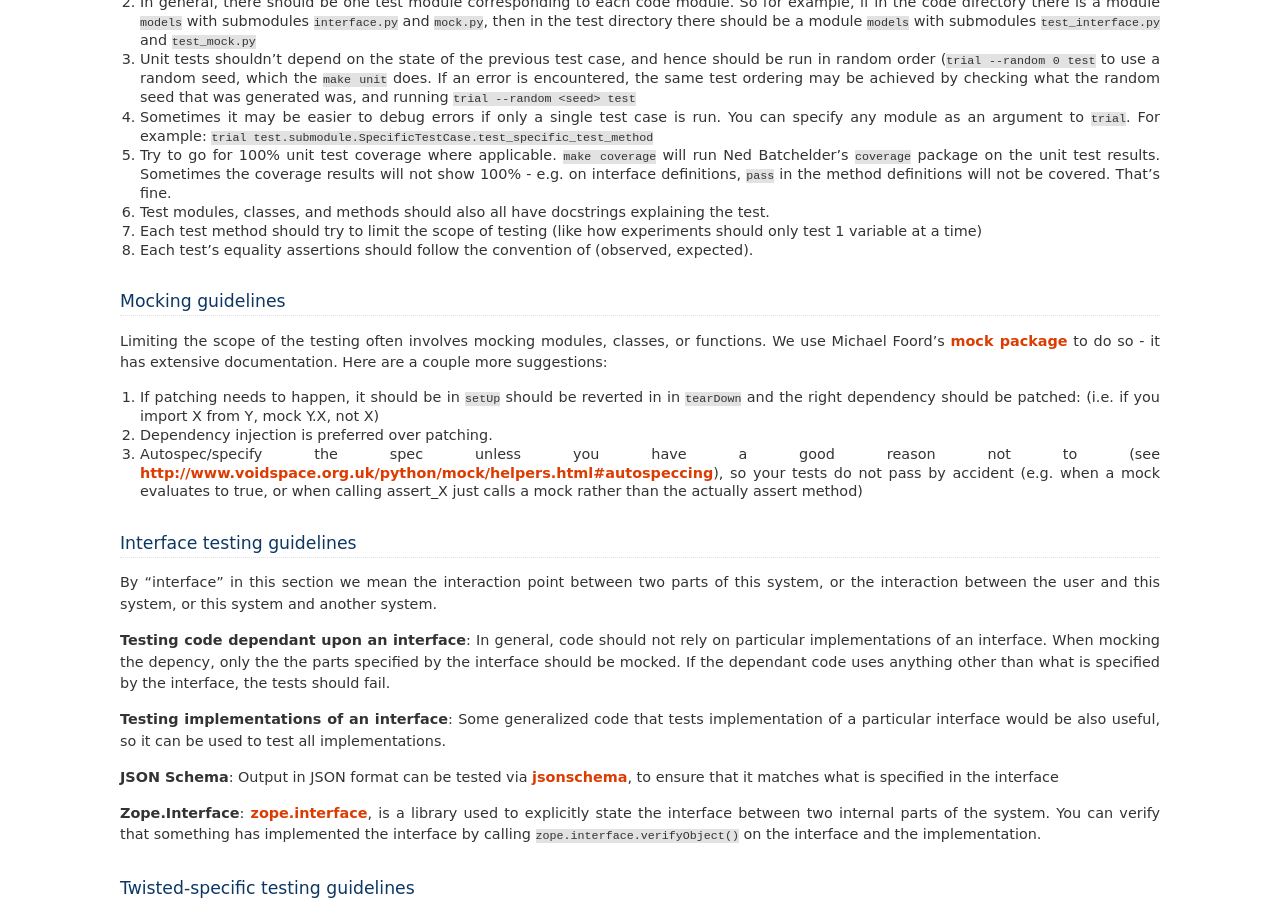
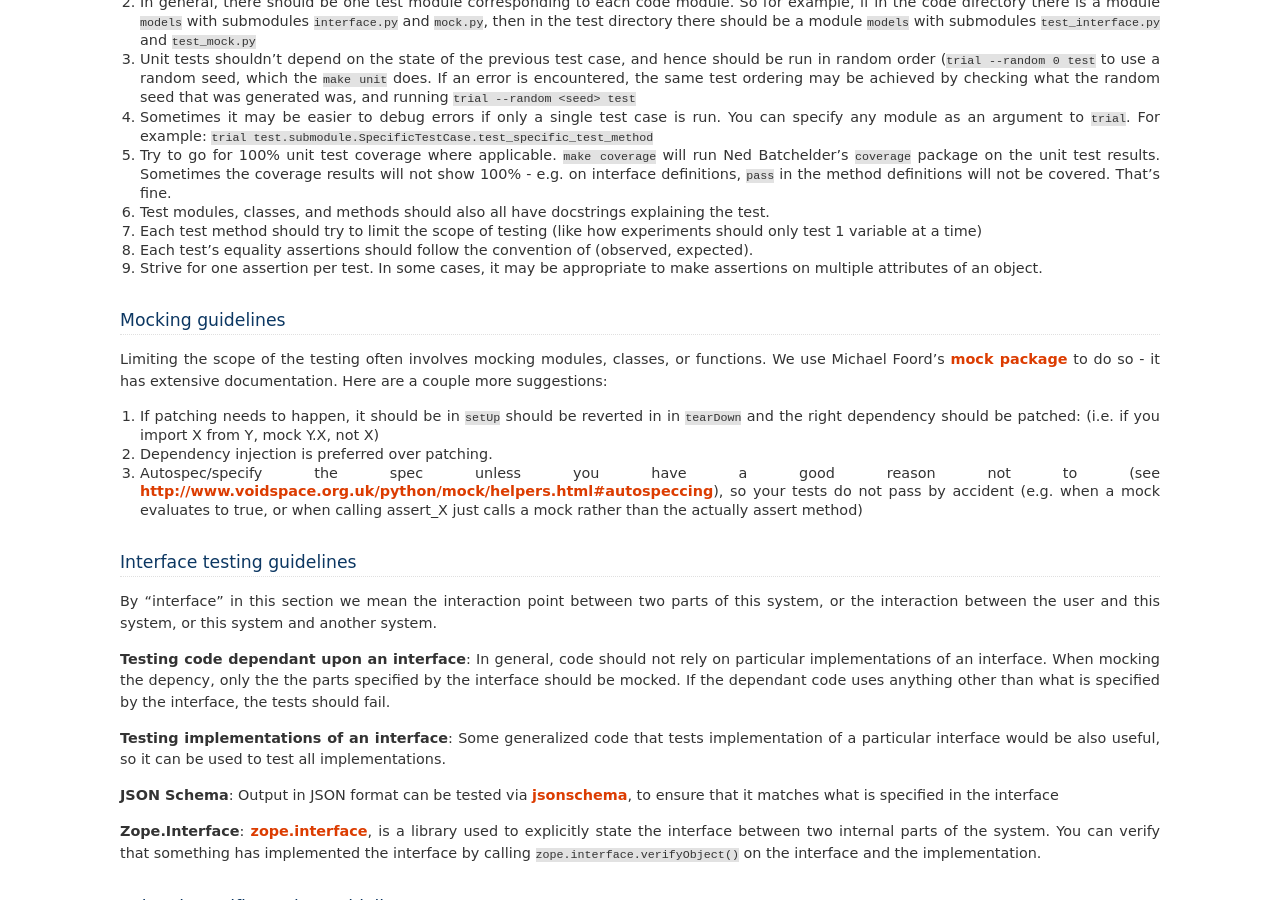
Before and after one commit to rackerlabs/otter, a Sphinx documentation site: the page built from doc/standards.rst, in a window 1280 px wide and 900 px high, scrolled down 2302 px. Built offline with Sphinx 7.4.7, drawn with Linux system fonts in a browser that asks for light colours; pages that are not in the unit, such as notebooks, are missing from menus.

Commit message:
Add doc standard for assertions

```diff
--- a/doc/standards.rst
+++ b/doc/standards.rst
@@ -151,6 +151,8 @@ General test guidelines
 #. Each test method should try to limit the scope of testing (like how experiments should only test 1
    variable at a time)
 #. Each test's equality assertions should follow the convention of (observed, expected).
+#. Strive for one assertion per test. In some cases, it may be appropriate to make assertions on
+   multiple attributes of an object.
 
 ------------------
 Mocking guidelines
```
